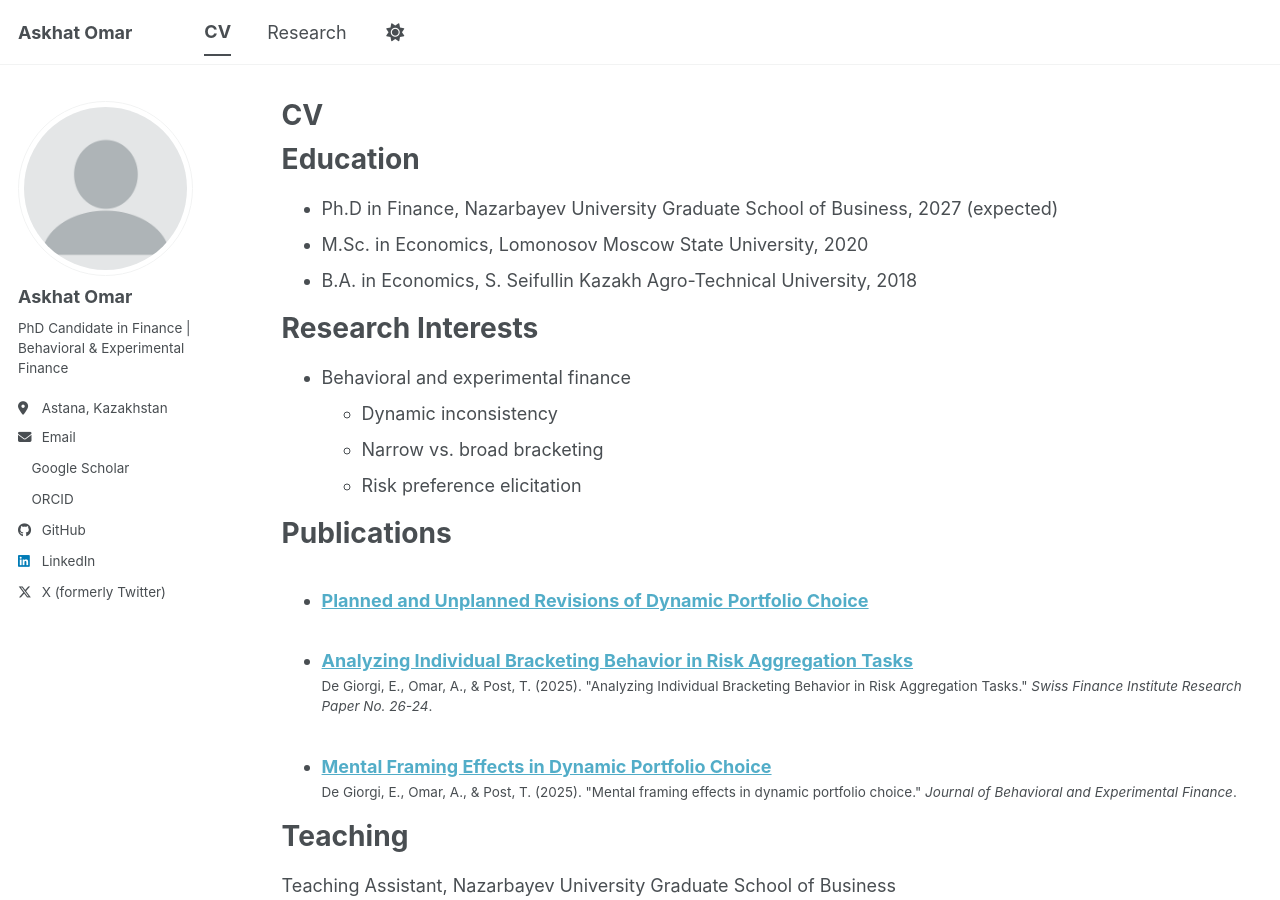
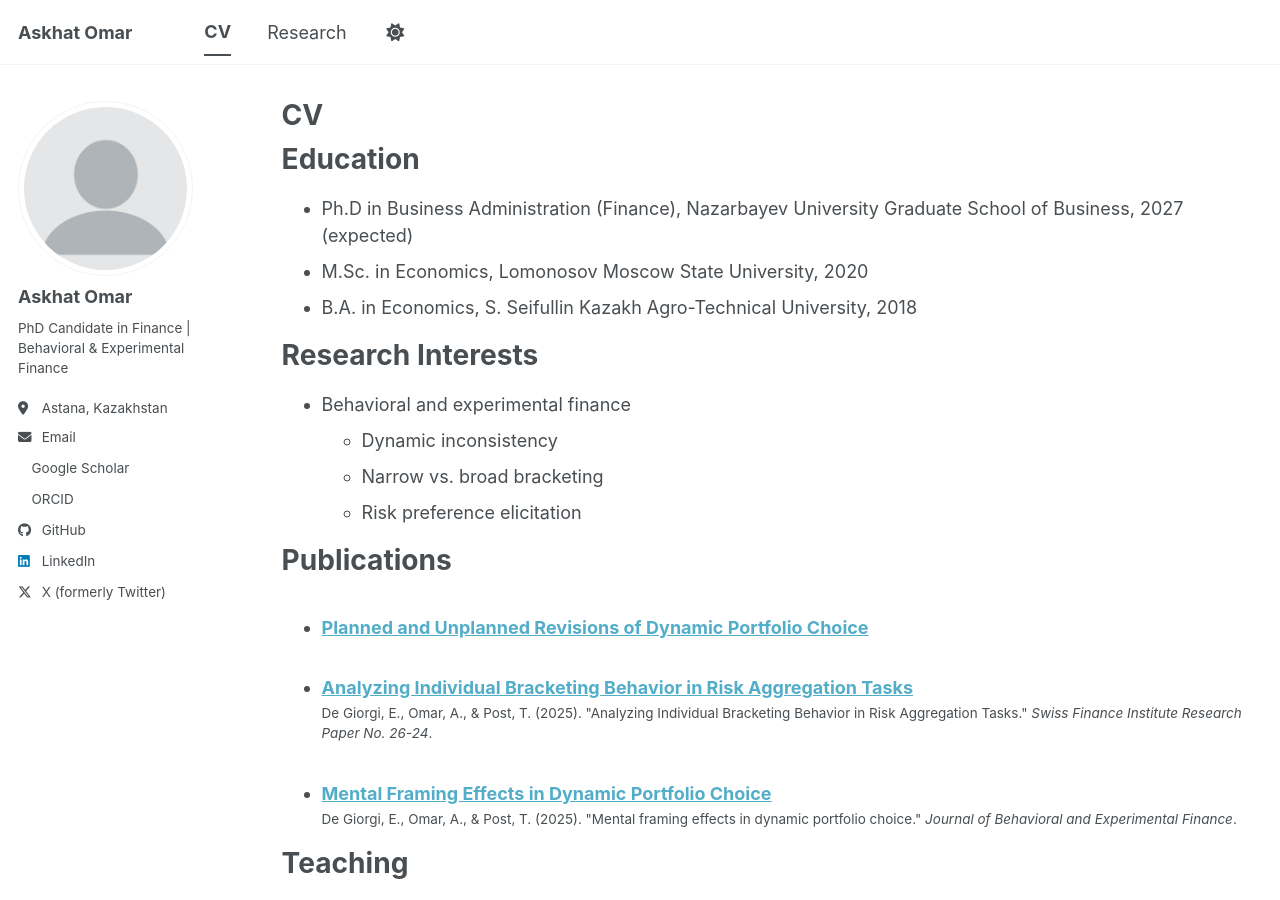
Before and after one commit to askhat-omar/askhat-omar.github.io, a Jekyll site: the page built from _pages/cv.md, in a window 1280 px wide and 900 px high. Built offline with Jekyll 4.4.1, drawn with Linux system fonts in a browser that asks for light colours; a style sheet for code colours, icons or effects is not loaded.

Commit message:
Minor edit in CV

```diff
--- a/_pages/cv.md
+++ b/_pages/cv.md
@@ -11,7 +11,7 @@ redirect_from:
 
 Education
 ======
-* Ph.D in Finance, Nazarbayev University Graduate School of Business, 2027 (expected)
+* Ph.D in Business Administration (Finance), Nazarbayev University Graduate School of Business, 2027 (expected)
 * M.Sc. in Economics, Lomonosov Moscow State University, 2020
 * B.A. in Economics, S. Seifullin Kazakh Agro-Technical University, 2018
 
```
